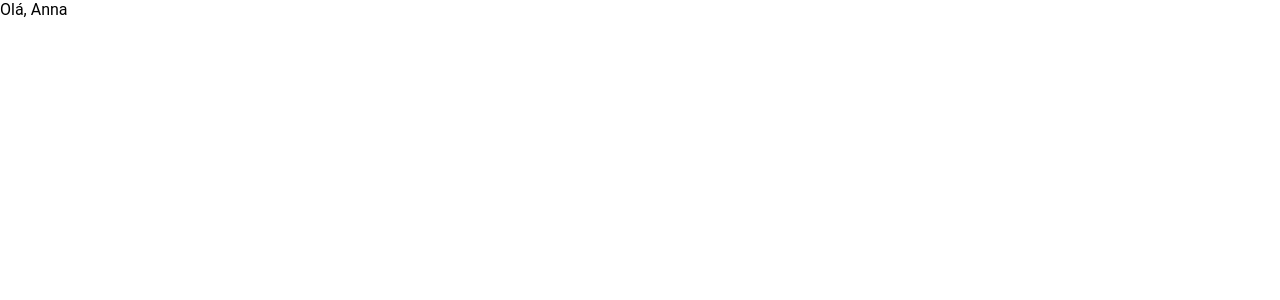
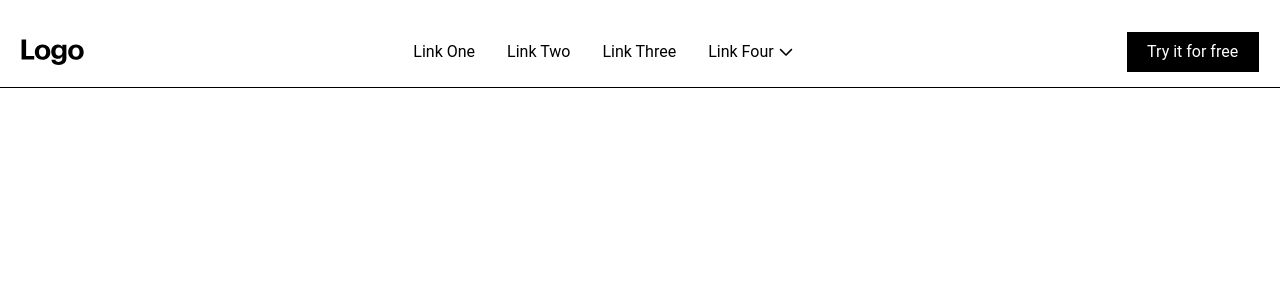
Before and after one commit to annaagabi/react-course, a React (Create React App) app: page / in a window 1280 px wide. Shown: the top 300 px of the page. Built offline with nearby package versions, Linux system fonts and the light colour scheme.

Commit message:
Feat: chamando a home

```diff
--- a/src/App.jsx
+++ b/src/App.jsx
@@ -1,9 +1,17 @@
-function Filho({nome = "Mundo"}){
-  return <p>Olá, {nome}</p>
+import Home from './pages/home/index'
+
+export default function App(){
+  return(
+    <Home />
+  )
 }
-export default function App(){
-  return <Filho nome="Anna" />
-}
+
+// function Filho({nome = "Mundo"}){
+//   return <p>Olá, {nome}</p>
+// }
+// export default function App(){
+//   return <Filho nome="Anna" />
+// }
 
 
 // Uso de props com evento onClick
```
